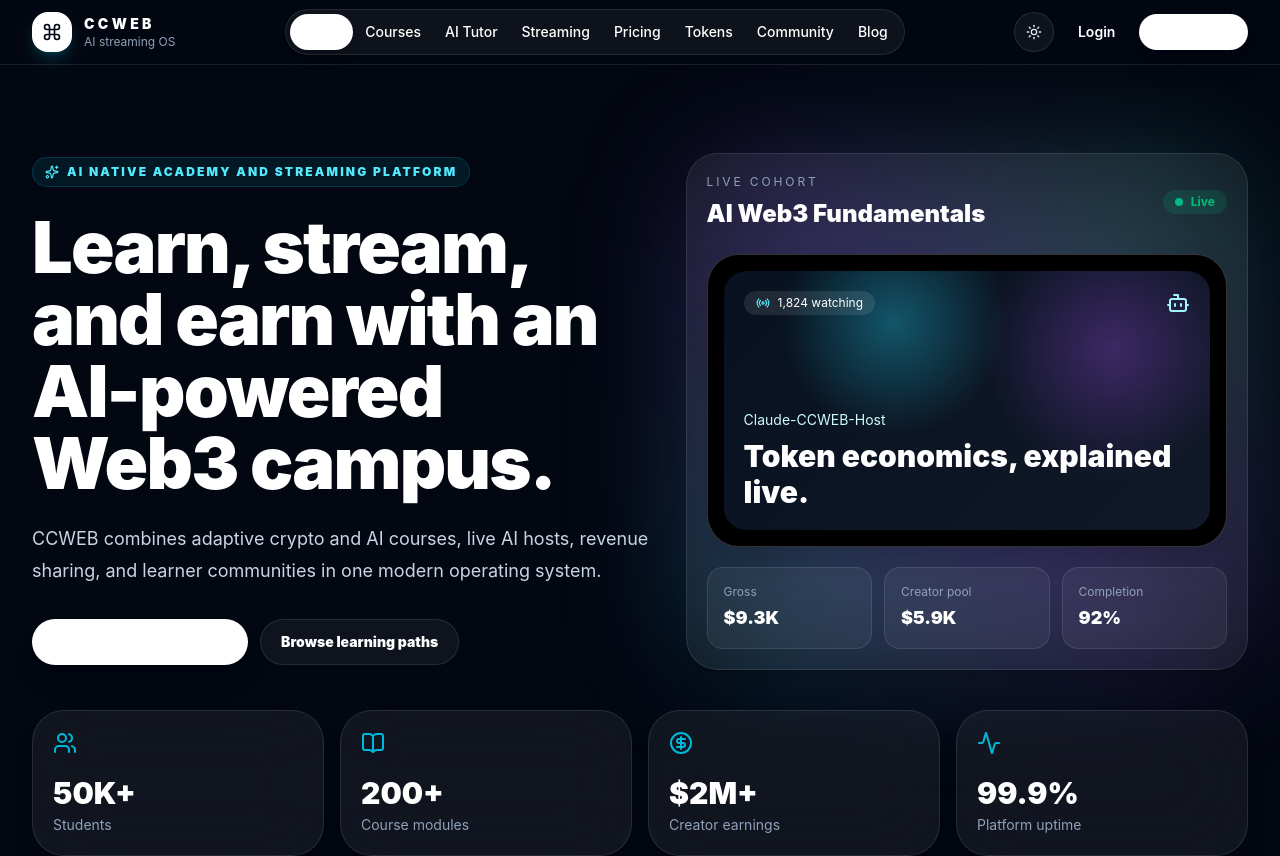
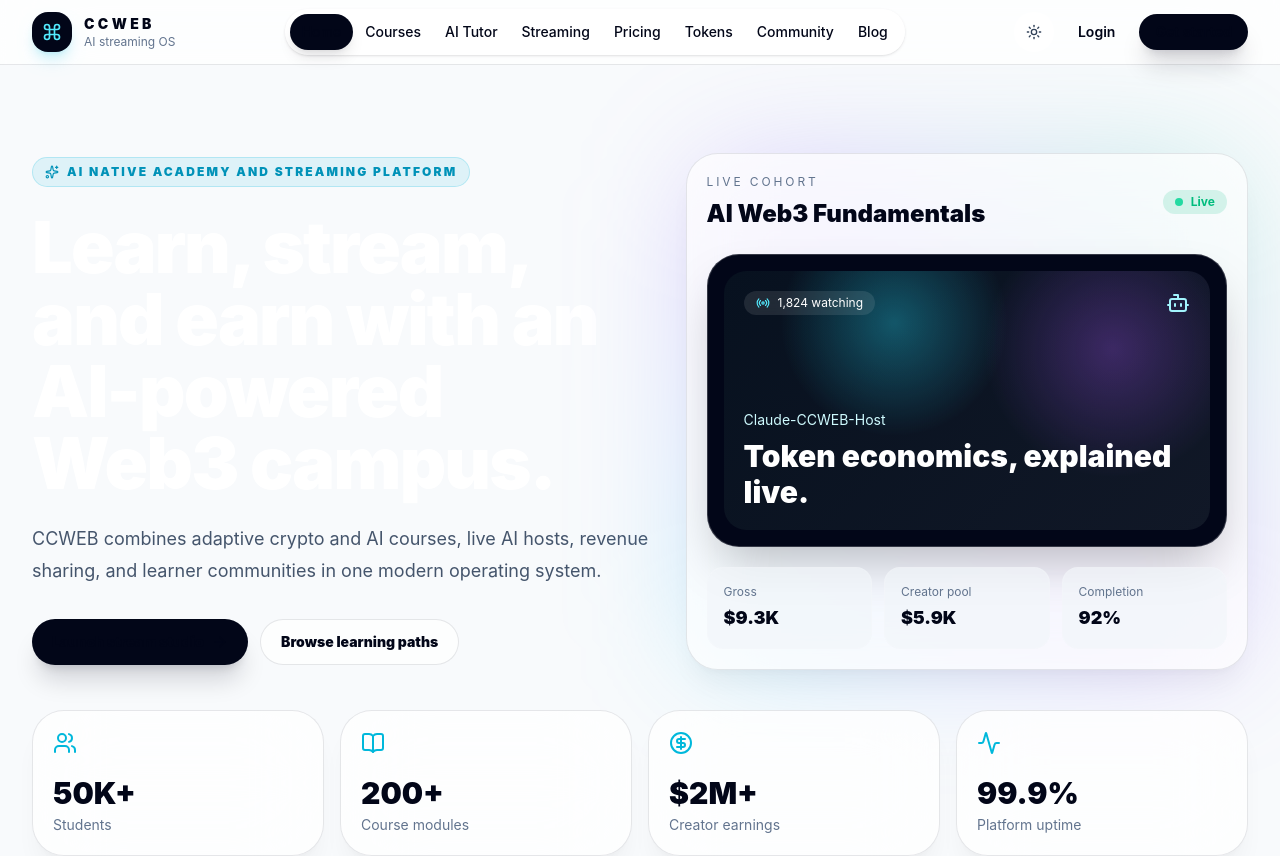
Before and after one commit to chrisochei20-star/ccweb-project, a React (Vite) app: page / in a window 1280 px wide. Shown: the top 856 px of the page. Built offline with nearby package versions, Linux system fonts and the light colour scheme.

Commit message:
Fix Tailwind dark mode toggle
Co-authored-by: chrisochei20-star <chrisochei20-star@users.noreply.github.com>

```diff
--- a/src/styles.css
+++ b/src/styles.css
@@ -1,6 +1,6 @@
 @import "tailwindcss";
 
-@custom-variant dark (&:where(.dark, .dark *));
+@custom-variant dark (&:where(.dark, .dark *) &);
 
 :root {
   font-family:
```
